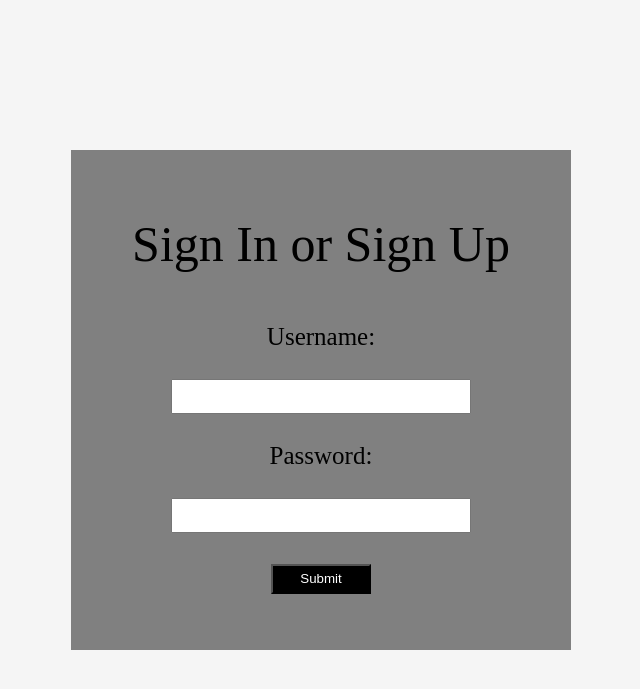
After one commit to alans-42/CSE-312-Web-App, a Flask app: page /templates/login.html in a window 1280 px wide. The commit adds this page. Shown: the top 689 px of the page, without its empty margins (319-959 px from the left). Run offline with Flask 3, Linux system fonts and the light colour scheme.

Commit message:
Added docker files, login/reg form, navbar, funct
Website can now run using docker.
Navbar works which can lead to login/register form.
Added some functionality for the server

```diff
--- a/app.py
+++ b/app.py
@@ -1,18 +1,39 @@
-from flask import Flask, render_template, request
+from flask import Flask, send_from_directory, make_response, render_template, request
 
 app = Flask(__name__)
 
-@app.route('/')
+@app.route('/', methods=['GET'])
 def index():
     error = None
-    file = render_template("index.html", error=error)
-    return file
+    file = render_template('index.html', error=error)
+    response = make_response(file)
+    response.headers['X-Content-Type-Options'] = 'nosniff'
+    return response
 
-@app.route('/static/<path:path>')
+@app.route('/static/<path:path>', methods=['GET'])
 def send_css(path):
-    return send_from_directory('static', path)
+    file = send_from_directory('static', path)
+    response = make_response(file)
+    response.headers['X-Content-Type-Options'] = 'nosniff'
+    return response
 
-@app.route('/newFile.html')
-def send_new():
-    error = None
-    return render_template("newFile.html", error=error)
+@app.route('/templates/<path:path>', methods=['GET'])
+def send_templates(path):
+    file =  send_from_directory('templates', path)
+    response = make_response(file)
+    response.headers['X-Content-Type-Options'] = 'nosniff'
+    return response
+
+@app.route('/account', methods=['POST'])
+def check_username():
+    username = request.form["username"]
+    password = request.form["password"]
+
+    print(username, password)
+    return index()
+
+if __name__ == "__main__":
+    host = '0.0.0.0'
+    port = 8080
+
+    app.run(debug=True, host=host, port=port)
--- /dev/null
+++ b/docker-compose.yml
@@ -0,0 +1,6 @@
+version: '3'
+services:
+  app:
+    build: .
+    ports:
+      - '8080:8080'
--- /dev/null
+++ b/requirements.txt
@@ -0,0 +1 @@
+Flask
--- /dev/null
+++ b/static/functions.js
@@ -0,0 +1,11 @@
+function openNav(){
+    document.getElementById("navbar").style.width = "200px";
+}
+
+function closeNav(){
+    document.getElementById("navbar").style.width = "0px";
+}
+
+function submit_username(){
+    document.getElementById("username_form").style.width = "0px"
+}
--- a/static/script.js
+++ /dev/null
@@ -1,3 +0,0 @@
-function hello(){
-
-}
--- a/static/style.css
+++ b/static/style.css
@@ -1,36 +1,21 @@
-.background {
-    background-color: aquamarine;
+* {
+    box-sizing: border-box;
 }
 
-.active {
-    background-color: #202020;
+.background {
+    background-color: whitesmoke;
+    margin: 0;
 }
 
-.navbar {
-    list-style-type: none;
-    width: 100%;
+.header {
+    background-color: lightgrey;
+    padding: 25px;
     margin: 0;
-    padding: 0;
-    overflow: hidden;
-    background-color: #333;
-    top: 0;
-    position: relative;
-  }
-
-.float{
-    float: left;
 }
 
-li a {
-    display: block;
-    color: white;
+.welcome {
     text-align: center;
-    padding: 15px 35px;
-    text-decoration: none;
-}
-
-li a:hover:not(.active) {
-    background-color: #111;
+    font-size: 45px;
 }
 
 .circle {
@@ -38,6 +23,7 @@ li a:hover:not(.active) {
     width: 500px;
     background-color: red;
     border-radius: 50%;
+    /* float: right; */
   }
 
 .square {
@@ -50,7 +36,6 @@ li a:hover:not(.active) {
     float: left;
     width: 50%;
     padding: 10px;
-    /* height: 300px; Should be removed. Only for demonstration */
   }
 
 .row:after {
@@ -59,6 +44,56 @@ li a:hover:not(.active) {
     clear: both;
 }
 
-* {
-    box-sizing: border-box;
+.nav-button {
+    font-size: 50px;
+    cursor: pointer;
+    float: inline-end;
+}
+
+/* Side Navbar */
+.navbar {
+    height: 100%;
+    width: 0;
+    position: fixed;
+    z-index: 1;
+    top: 0;
+    right: 0;
+    background-color: grey;
+    overflow-x: hidden;
+    transition: .5s;
+    padding-top: 60px;
+}
+
+.navbar a {
+    padding: 8px 8px 8px 32px;
+    text-decoration: none;
+    font-size: 25px;
+    color: white;
+    display: block;
+    transition: 0.3s;
   }
+
+  /* When you mouse over the navigation links, change their color */
+.navbar a:hover {
+    color: black;
+}
+
+  /* Position and style the close button (top right corner) */
+.navbar .closebtn {
+    position: absolute;
+    top: 0;
+    right: 25px;
+    font-size: 36px;
+    margin-left: 50px;
+}
+
+.username {
+    font-size: 25px;
+    text-align: center;
+    background-color: grey;
+    padding-top: 15px;
+    margin: auto;
+    margin-top: 150px;
+    height: 500px;
+    width: 500px;
+}
--- /dev/null
+++ b/templates/login.html
@@ -0,0 +1,45 @@
+<!DOCTYPE html>
+<html lang="en">
+    <head>
+        <title>Generic Fitness App</title>
+    </head>
+
+    <link rel="stylesheet" href="/static/style.css">
+
+    <body class="background">
+        <div id="navbar" class="navbar">
+            <a href="javascript:void(0)" class="closebtn" onclick="closeNav()">&times;</a>
+            <a href="/">Home</a>
+            <a href="/templates/login.html">Account</a>
+            <a href="#">Weekly<br>Calender</a>
+            <a href="#">Calories</a>
+            <a href="#">Pictures</a>
+        </div>
+
+        <div class="username">
+            <p style="font-size: 50px;text-align: center;">Sign In or Sign Up</a></p>
+            <form action="/account" method="post" encode="application/form-data" id="form">
+            <!-- <div id="username_form"> -->
+                <label>Username:<br><br>
+                    <input id="username" type="text" name="username" style="width: 300px; height: 35px;"/>
+                </label><br><br>
+                <!-- <br><br><input type="submit" value="Submit" onclick="submit_username()"> -->
+            <!-- </div> -->
+                <label>Password:<br><br>
+                    <input id="password" type="password" name="password" style="width: 300px; height: 35px;"/>
+                </label><br><br>
+                <input type="submit" value="Submit" style="background-color: black; color: white; width: 100px; height: 30px;">
+            </form>
+
+            <!-- <form action="/password_login" method="post" encode="application/x-www-form-urlencoded" hidden>
+                <label>Password:<br>
+                    <input id="login-password" type="text" name="password_login"/>
+                </label>
+                <input type="submit" value="Post">
+            </form> -->
+
+        </div>
+
+        <script src="/static/functions.js"></script>
+    </body>
+</html>
```
Also changed, not shown: templates/index.html (+16 -11 lines), templates/newFile.html (deleted, +0 -12 lines), 2 other files.
